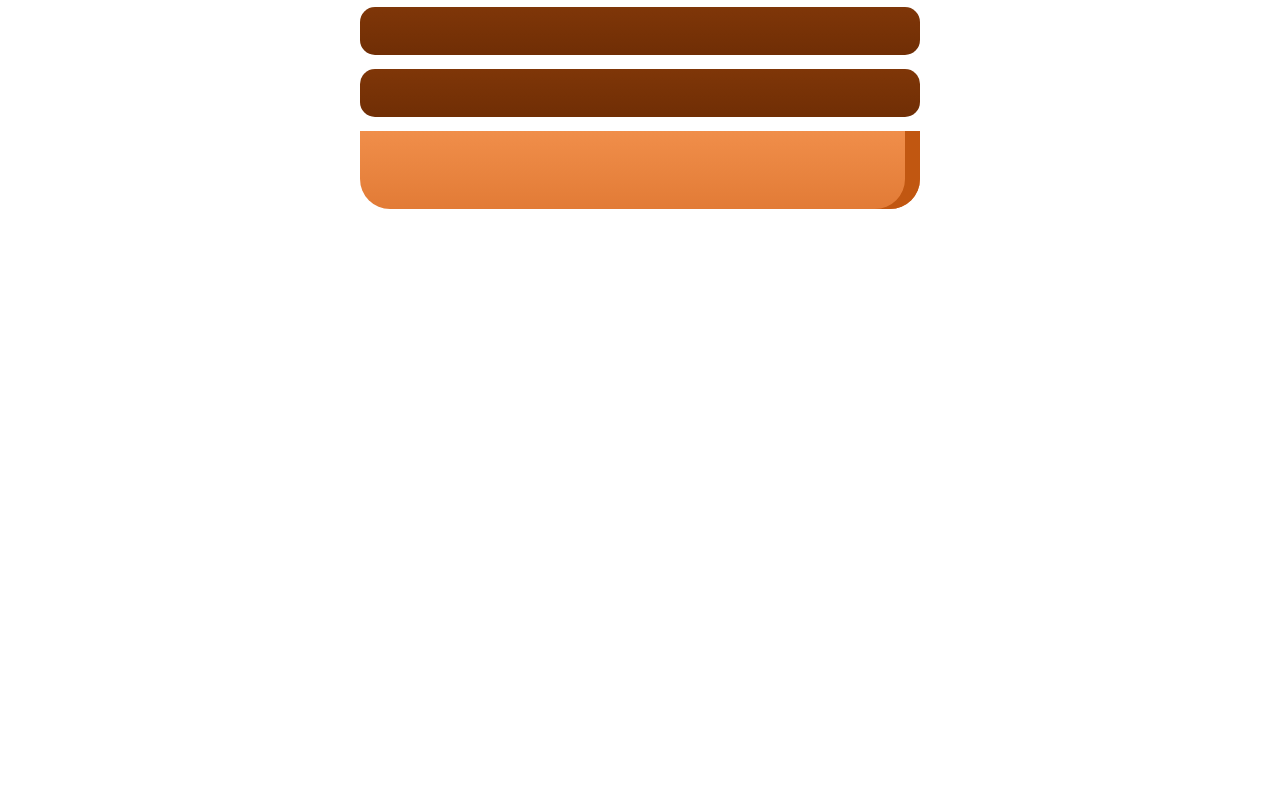
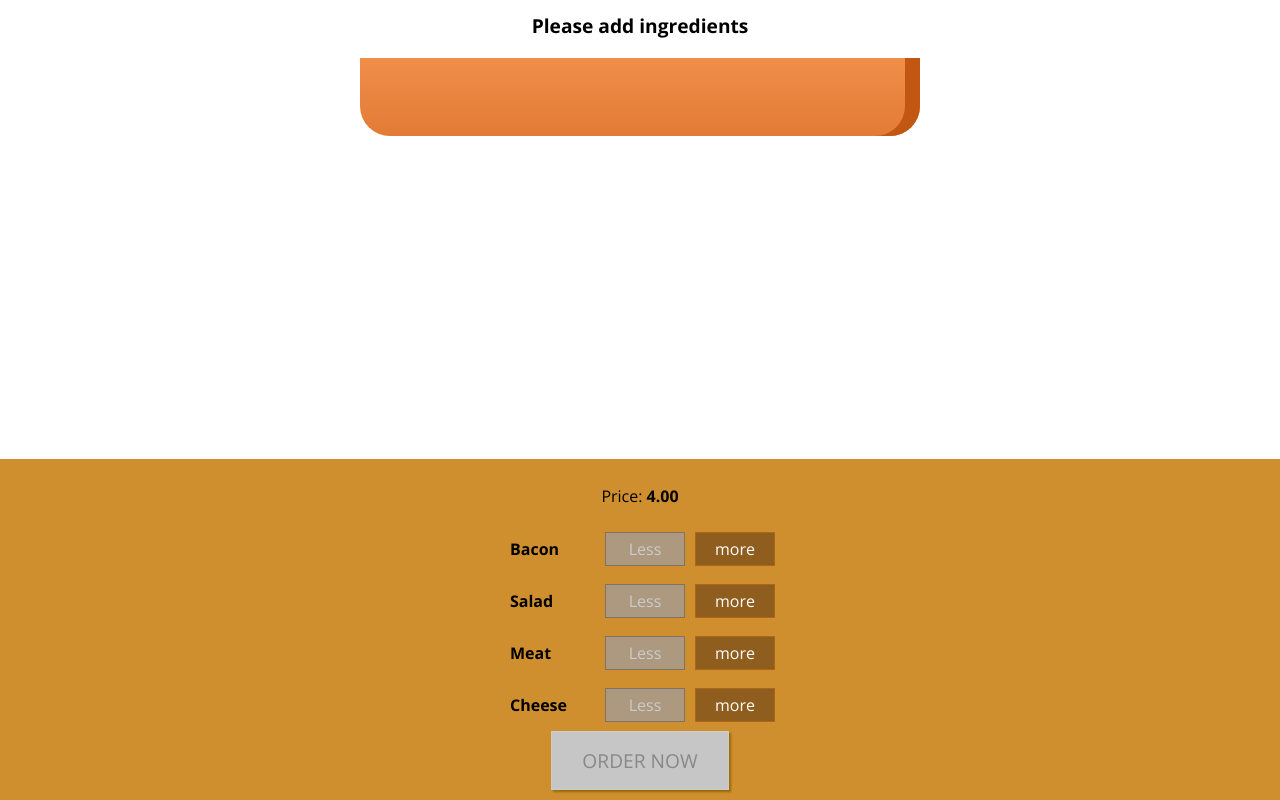
Before and after one commit to sigflysea/my-burger, a React (Create React App) app: page / in a window 1280 px wide. Shown: the part 179-979 px from the top of the page. Before the commit the page ends 800 px from the top, so only its background shows below. Built offline with nearby package versions, Linux system fonts and the light colour scheme.

Commit message:
added order now button

```diff
--- /dev/null
+++ b/src/components/Burger/BuildControls/BuildControl/BuildControl.js
@@ -0,0 +1,21 @@
+import React from 'react';
+import classes from './BuildControl.module.css';
+
+const buildControl = (props) => {
+    return (
+        <div className={classes.BuildControl}>
+            <div className={classes.Label}>{props.label}</div>
+            <button
+                className={classes.Less}
+                onClick={props.remove}
+                disabled={props.disableIn}
+            >
+                Less
+            </button>
+            <button className={classes.More} onClick={props.add}>
+                more
+            </button>
+        </div>
+    );
+};
+export default buildControl;
--- /dev/null
+++ b/src/components/Burger/BuildControls/BuildControl/BuildControl.module.css
@@ -0,0 +1,58 @@
+.BuildControl {
+    display: flex;
+    justify-content: space-between;
+    align-items: center;
+    margin: 5px 0;
+}
+
+.BuildControl button {
+    display: block;
+    font: inherit;
+    padding: 5px;
+    margin: 0 5px;
+    width: 80px;
+    border: 1px solid #aa6817;
+    cursor: pointer;
+    outline: none;
+}
+
+.BuildControl button:disabled {
+    background-color: #ac9980;
+    border: 1px solid #7e7365;
+    color: #ccc;
+    cursor: default;
+}
+
+.BuildControl button:hover:disabled {
+    background-color: #ac9980;
+    color: #ccc;
+    cursor: not-allowed;
+}
+
+.Label {
+    padding: 10px;
+    font-weight: bold;
+    width: 80px;
+}
+
+.BuildControl .Less {
+    background-color: #d39952;
+    color: white;
+}
+
+.BuildControl .More {
+    background-color: #8f5e1e;
+    color: white;
+}
+
+.BuildControl .Less:hover,
+.BuildControl .Less:active {
+    background-color: #daa972;
+    color: white;
+}
+
+.BuildControl .More:hover,
+.BuildControl .More:active {
+    background-color: #99703f;
+    color: white;
+}
--- /dev/null
+++ b/src/components/Burger/BuildControls/BuildControls.js
@@ -0,0 +1,31 @@
+import React from 'react';
+import BuildControl from './BuildControl/BuildControl';
+import classes from './BuildControls.module.css';
+
+const control = [
+    { label: 'Bacon', type: 'bacon' },
+    { label: 'Salad', type: 'salad' },
+    { label: 'Meat', type: 'meat' },
+    { label: 'Cheese', type: 'cheese' },
+];
+const buildControls = (props) => (
+    <div className={classes.BuildControls}>
+        <p>
+            Price: <strong>{props.price.toFixed(2)}</strong>
+        </p>
+        {control.map((contl) => (
+            <BuildControl
+                key={contl.label}
+                label={contl.label}
+                add={() => props.add(contl.type)}
+                remove={() => props.remove(contl.type)}
+                disableIn={props.disableIng[contl.type]}
+            />
+        ))}
+        <button className={classes.OrderButton} disabled={!props.purchasable}>
+            ORDER NOW
+        </button>
+    </div>
+);
+
+export default buildControls;
--- /dev/null
+++ b/src/components/Burger/BuildControls/BuildControls.module.css
@@ -0,0 +1,52 @@
+.BuildControls {
+    width: 100%;
+    background-color: #cf8f2e;
+    display: flex;
+    flex-flow: column;
+    align-items: center;
+    box-shadow: 0 2px 1px #ccc;
+    margin: auto;
+    padding: 10px 0;
+}
+
+.OrderButton {
+    background-color: #dad735;
+    outline: none;
+    cursor: pointer;
+    border: 1px solid #966909;
+    color: #966909;
+    font-family: inherit;
+    font-size: 1.2em;
+    padding: 15px 30px;
+    box-shadow: 2px 2px 2px #966909;
+}
+
+.OrderButton:hover,
+.OrderButton:active {
+    background-color: #a0db41;
+    border: 1px solid #966909;
+    color: #966909;
+}
+
+.OrderButton:disabled {
+    background-color: #c7c6c6;
+    cursor: not-allowed;
+    border: 1px solid #ccc;
+    color: #888888;
+}
+
+.OrderButton:not(:disabled) {
+    animation: enable 0.3s linear;
+}
+
+@keyframes enable {
+    0% {
+        transform: scale(1);
+    }
+    60% {
+        transform: scale(1.1);
+    }
+    100% {
+        transform: scale(1);
+    }
+}
--- a/src/components/Burger/Burger.js
+++ b/src/components/Burger/Burger.js
@@ -1,6 +1,7 @@
 import React from 'react';
 import BurgerIngredient from './BurgerIngredient/BurgerIngredient';
 import classes from './Burger.module.css';
+
 const burger = (props) => {
     let tIngredients = Object.keys(props.ingredients)
         .map((igKey) => {
--- a/src/containers/BurgerBuilder/BurgerBuilder.js
+++ b/src/containers/BurgerBuilder/BurgerBuilder.js
@@ -1,20 +1,79 @@
 import React, { Component } from 'react';
 import Auxi from '../../hoc/Auxi';
 import Burger from '../../components/Burger/Burger';
-
+import BuildControls from '../../components/Burger/BuildControls/BuildControls';
+const ITEMPRICE = {
+    salad: 0.5,
+    bacon: 0.75,
+    cheese: 0.4,
+    meat: 1.3,
+};
 class BurgerBuilder extends Component {
     state = {
         ingredients: {
             salad: 0,
             bacon: 0,
             cheese: 0,
-            meat: 2,
+            meat: 0,
         },
+        totalPrice: 4,
+        purchasable: false,
+    };
+    updatePurchasable(updatedIngre) {
+        const purchase = { ...updatedIngre };
+        const sum = Object.keys(purchase)
+            .map((ingKey) => {
+                return purchase[ingKey];
+            })
+            .reduce((accu, el) => {
+                return accu + el;
+            }, 0);
+        this.setState({ purchasable: sum > 0 });
+    }
+    addIngredient = (type) => {
+        const countUpdate = this.state.ingredients[type] + 1;
+        const updatedIngre = { ...this.state.ingredients };
+        updatedIngre[type] = countUpdate;
+
+        const addPrice = ITEMPRICE[type];
+        const updatePrice = this.state.totalPrice + addPrice;
+
+        this.setState({
+            totalPrice: updatePrice,
+            ingredients: updatedIngre,
+        });
+        this.updatePurchasable(updatedIngre);
+    };
+    removeIngredient = (type) => {
+        const countUpdate = this.state.ingredients[type] - 1;
+        if (countUpdate < 0) return;
+        const updatedIngre = { ...this.state.ingredients };
+        updatedIngre[type] = countUpdate;
+
+        const addPrice = ITEMPRICE[type];
+        const updatePrice = this.state.totalPrice - addPrice;
+
+        this.setState({
+            totalPrice: updatePrice,
+            ingredients: updatedIngre,
+        });
+        this.updatePurchasable(updatedIngre);
     };
     render() {
+        const disableIng = { ...this.state.ingredients };
+        for (let key in disableIng) {
+            disableIng[key] = disableIng[key] <= 0;
+        }
         return (
             <Auxi>
                 <Burger ingredients={this.state.ingredients} />
+                <BuildControls
+                    add={this.addIngredient}
+                    remove={this.removeIngredient}
+                    disableIng={disableIng}
+                    price={this.state.totalPrice}
+                    purchasable={this.state.purchasable}
+                />
             </Auxi>
         );
     }
--- a/src/index.css
+++ b/src/index.css
@@ -1,5 +1,4 @@
 body {
     margin: 0;
     font-family: 'Open Sans', sans-serif;
-    color: chocolate;
 }
```
